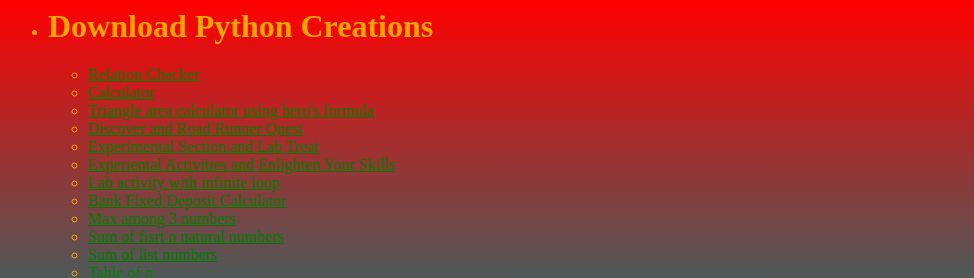
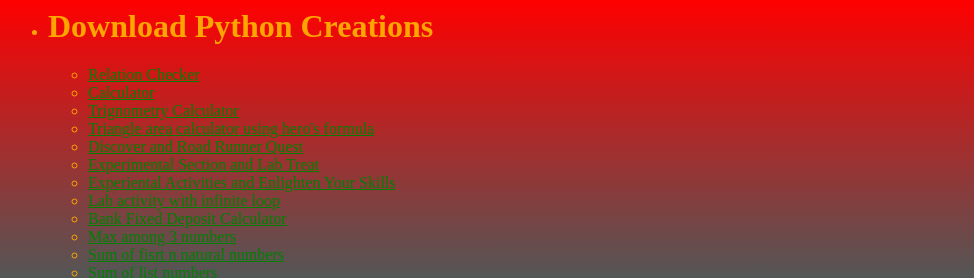
Before and after one commit to ASAGAMING123/All-Creations, a plain HTML site: page new 699.html in a window 1280 px wide. Shown: the top 278 px of the page, 0-974 px from the left. Drawn offline with Linux system fonts and the light colour scheme.

Commit message:
Update new 699.html

```diff
--- a/new 699.html
+++ b/new 699.html
@@ -12,6 +12,7 @@
 <ul>
 <li><a href="Relation Checker.py">Relation Checker</a></li>
 <li><a href="calculator.py">Calculator</a></li>
+<li><a href="Trigometry ratios.py">Trignometry Calculator</a></li>
 <li><a href="new 1.py">Triangle area calculator using hero's formula</a></li>
 <li><a href="d&rrq.py">Discover and Road Runner Quest</a></li>
 <li><a href="my.py">Experimental Section and Lab Treat</a></li>
```
